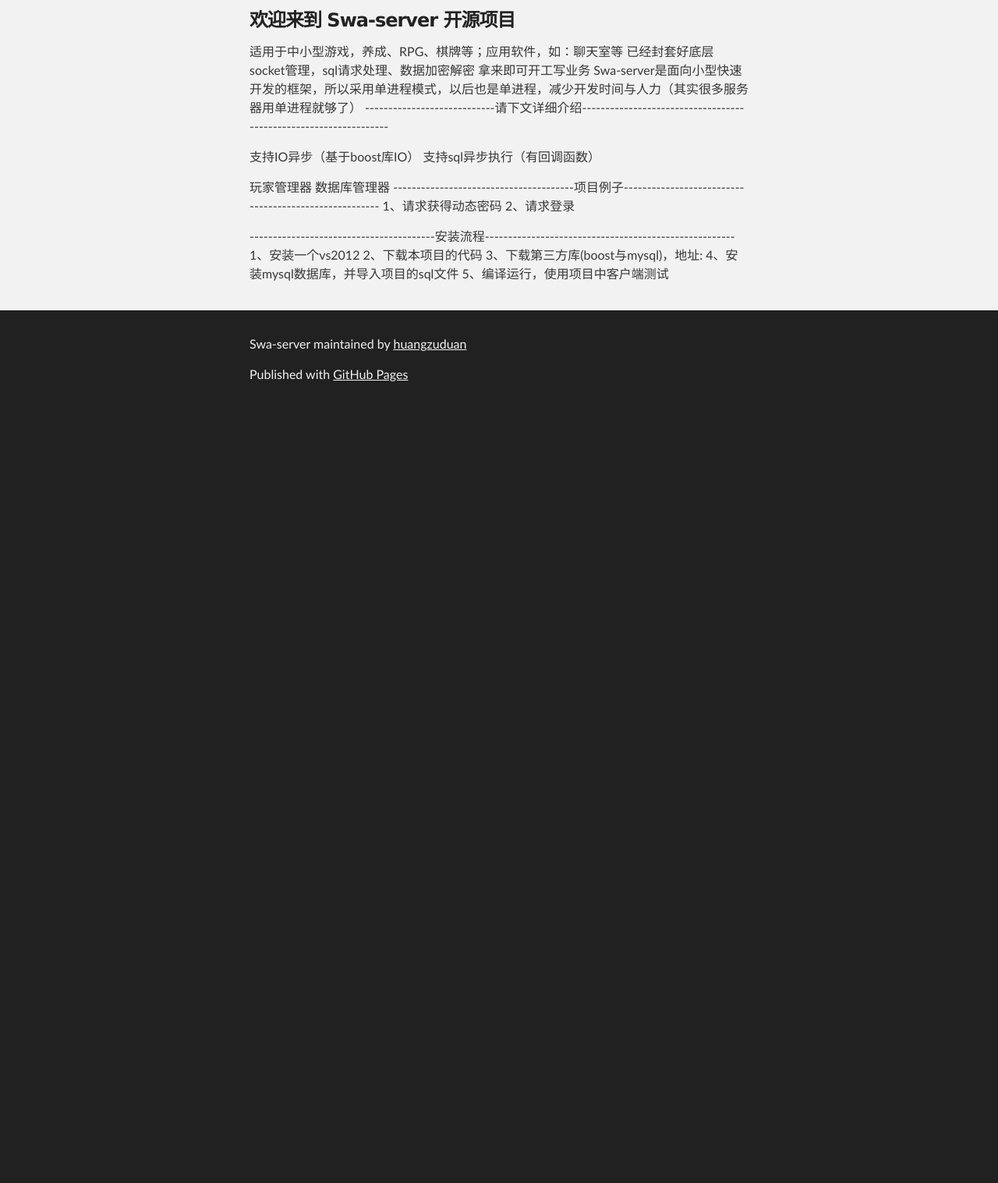
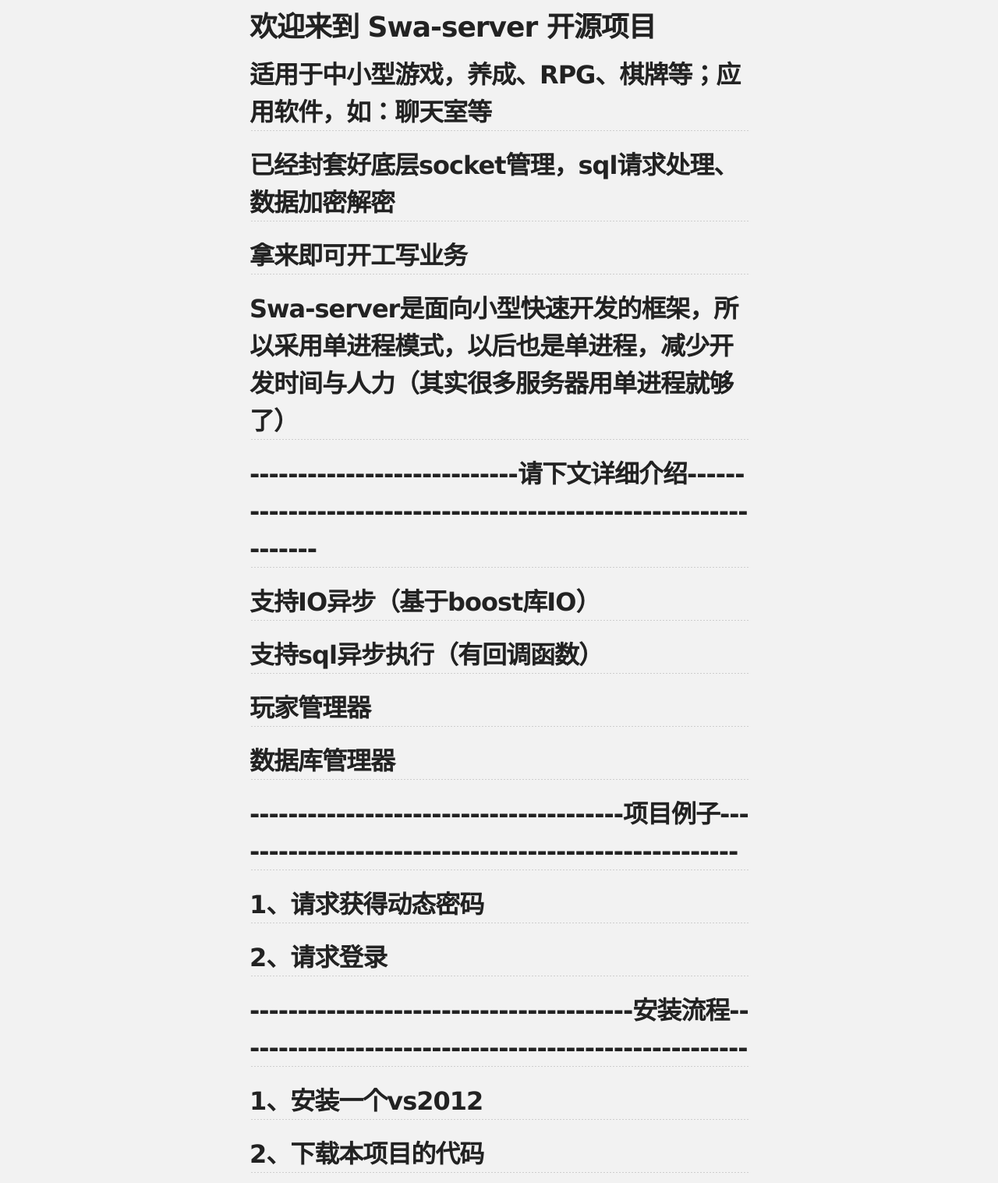
Before and after one commit to huangzuduan/SWA-Server, a plain HTML site: page index.html in a window 1280 px wide. Shown: the part 288-1805 px from the top of the page at 78% size. Before the commit the page ends 815 px from the top, so only its background shows below. Drawn offline with Linux system fonts and the light colour scheme.

Commit message:
Create gh-pages branch via GitHub

```diff
--- a/index.html
+++ b/index.html
@@ -31,30 +31,62 @@
     <!-- MAIN CONTENT -->
     <div id="main_content_wrap" class="outer">
       <section id="main_content" class="inner">
-        <h3>
-<a id="欢迎来到-swa-server-开源项目" class="anchor" href="#%E6%AC%A2%E8%BF%8E%E6%9D%A5%E5%88%B0-swa-server-%E5%BC%80%E6%BA%90%E9%A1%B9%E7%9B%AE" aria-hidden="true"><span class="octicon octicon-link"></span></a>欢迎来到 Swa-server 开源项目</h3>
+        <h1>
+<a id="欢迎来到-swa-server-开源项目" class="anchor" href="#%E6%AC%A2%E8%BF%8E%E6%9D%A5%E5%88%B0-swa-server-%E5%BC%80%E6%BA%90%E9%A1%B9%E7%9B%AE" aria-hidden="true"><span class="octicon octicon-link"></span></a>欢迎来到 Swa-server 开源项目</h1>
 
-<p>适用于中小型游戏，养成、RPG、棋牌等；应用软件，如：聊天室等
-已经封套好底层socket管理，sql请求处理、数据加密解密
-拿来即可开工写业务
-Swa-server是面向小型快速开发的框架，所以采用单进程模式，以后也是单进程，减少开发时间与人力（其实很多服务器用单进程就够了）
-----------------------------请下文详细介绍-----------------------------------------------------------------</p>
+<h2>
+<a id="适用于中小型游戏养成rpg棋牌等应用软件如聊天室等" class="anchor" href="#%E9%80%82%E7%94%A8%E4%BA%8E%E4%B8%AD%E5%B0%8F%E5%9E%8B%E6%B8%B8%E6%88%8F%E5%85%BB%E6%88%90rpg%E6%A3%8B%E7%89%8C%E7%AD%89%E5%BA%94%E7%94%A8%E8%BD%AF%E4%BB%B6%E5%A6%82%E8%81%8A%E5%A4%A9%E5%AE%A4%E7%AD%89" aria-hidden="true"><span class="octicon octicon-link"></span></a>适用于中小型游戏，养成、RPG、棋牌等；应用软件，如：聊天室等</h2>
 
-<p>支持IO异步（基于boost库IO）
-支持sql异步执行（有回调函数）</p>
+<h2>
+<a id="已经封套好底层socket管理sql请求处理数据加密解密" class="anchor" href="#%E5%B7%B2%E7%BB%8F%E5%B0%81%E5%A5%97%E5%A5%BD%E5%BA%95%E5%B1%82socket%E7%AE%A1%E7%90%86sql%E8%AF%B7%E6%B1%82%E5%A4%84%E7%90%86%E6%95%B0%E6%8D%AE%E5%8A%A0%E5%AF%86%E8%A7%A3%E5%AF%86" aria-hidden="true"><span class="octicon octicon-link"></span></a>已经封套好底层socket管理，sql请求处理、数据加密解密</h2>
 
-<p>玩家管理器
-数据库管理器
----------------------------------------项目例子------------------------------------------------------
-1、请求获得动态密码
-2、请求登录</p>
+<h2>
+<a id="拿来即可开工写业务" class="anchor" href="#%E6%8B%BF%E6%9D%A5%E5%8D%B3%E5%8F%AF%E5%BC%80%E5%B7%A5%E5%86%99%E4%B8%9A%E5%8A%A1" aria-hidden="true"><span class="octicon octicon-link"></span></a>拿来即可开工写业务</h2>
 
-<p>----------------------------------------安装流程------------------------------------------------------
-1、安装一个vs2012
-2、下载本项目的代码
-3、下载第三方库(boost与mysql)，地址:
-4、安装mysql数据库，并导入项目的sql文件
-5、编译运行，使用项目中客户端测试</p>
+<h2>
+<a id="swa-server是面向小型快速开发的框架所以采用单进程模式以后也是单进程减少开发时间与人力其实很多服务器用单进程就够了" class="anchor" href="#swa-server%E6%98%AF%E9%9D%A2%E5%90%91%E5%B0%8F%E5%9E%8B%E5%BF%AB%E9%80%9F%E5%BC%80%E5%8F%91%E7%9A%84%E6%A1%86%E6%9E%B6%E6%89%80%E4%BB%A5%E9%87%87%E7%94%A8%E5%8D%95%E8%BF%9B%E7%A8%8B%E6%A8%A1%E5%BC%8F%E4%BB%A5%E5%90%8E%E4%B9%9F%E6%98%AF%E5%8D%95%E8%BF%9B%E7%A8%8B%E5%87%8F%E5%B0%91%E5%BC%80%E5%8F%91%E6%97%B6%E9%97%B4%E4%B8%8E%E4%BA%BA%E5%8A%9B%E5%85%B6%E5%AE%9E%E5%BE%88%E5%A4%9A%E6%9C%8D%E5%8A%A1%E5%99%A8%E7%94%A8%E5%8D%95%E8%BF%9B%E7%A8%8B%E5%B0%B1%E5%A4%9F%E4%BA%86" aria-hidden="true"><span class="octicon octicon-link"></span></a>Swa-server是面向小型快速开发的框架，所以采用单进程模式，以后也是单进程，减少开发时间与人力（其实很多服务器用单进程就够了）</h2>
+
+<h2>
+<a id="----------------------------请下文详细介绍-----------------------------------------------------------------" class="anchor" href="#----------------------------%E8%AF%B7%E4%B8%8B%E6%96%87%E8%AF%A6%E7%BB%86%E4%BB%8B%E7%BB%8D-----------------------------------------------------------------" aria-hidden="true"><span class="octicon octicon-link"></span></a>----------------------------请下文详细介绍-----------------------------------------------------------------</h2>
+
+<h2>
+<a id="支持io异步基于boost库io" class="anchor" href="#%E6%94%AF%E6%8C%81io%E5%BC%82%E6%AD%A5%E5%9F%BA%E4%BA%8Eboost%E5%BA%93io" aria-hidden="true"><span class="octicon octicon-link"></span></a>支持IO异步（基于boost库IO）</h2>
+
+<h2>
+<a id="支持sql异步执行有回调函数" class="anchor" href="#%E6%94%AF%E6%8C%81sql%E5%BC%82%E6%AD%A5%E6%89%A7%E8%A1%8C%E6%9C%89%E5%9B%9E%E8%B0%83%E5%87%BD%E6%95%B0" aria-hidden="true"><span class="octicon octicon-link"></span></a>支持sql异步执行（有回调函数）</h2>
+
+<h2>
+<a id="玩家管理器" class="anchor" href="#%E7%8E%A9%E5%AE%B6%E7%AE%A1%E7%90%86%E5%99%A8" aria-hidden="true"><span class="octicon octicon-link"></span></a>玩家管理器</h2>
+
+<h2>
+<a id="数据库管理器" class="anchor" href="#%E6%95%B0%E6%8D%AE%E5%BA%93%E7%AE%A1%E7%90%86%E5%99%A8" aria-hidden="true"><span class="octicon octicon-link"></span></a>数据库管理器</h2>
+
+<h2>
+<a id="---------------------------------------项目例子------------------------------------------------------" class="anchor" href="#---------------------------------------%E9%A1%B9%E7%9B%AE%E4%BE%8B%E5%AD%90------------------------------------------------------" aria-hidden="true"><span class="octicon octicon-link"></span></a>---------------------------------------项目例子------------------------------------------------------</h2>
+
+<h2>
+<a id="1请求获得动态密码" class="anchor" href="#1%E8%AF%B7%E6%B1%82%E8%8E%B7%E5%BE%97%E5%8A%A8%E6%80%81%E5%AF%86%E7%A0%81" aria-hidden="true"><span class="octicon octicon-link"></span></a>1、请求获得动态密码</h2>
+
+<h2>
+<a id="2请求登录" class="anchor" href="#2%E8%AF%B7%E6%B1%82%E7%99%BB%E5%BD%95" aria-hidden="true"><span class="octicon octicon-link"></span></a>2、请求登录</h2>
+
+<h2>
+<a id="----------------------------------------安装流程------------------------------------------------------" class="anchor" href="#----------------------------------------%E5%AE%89%E8%A3%85%E6%B5%81%E7%A8%8B------------------------------------------------------" aria-hidden="true"><span class="octicon octicon-link"></span></a>----------------------------------------安装流程------------------------------------------------------</h2>
+
+<h2>
+<a id="1安装一个vs2012" class="anchor" href="#1%E5%AE%89%E8%A3%85%E4%B8%80%E4%B8%AAvs2012" aria-hidden="true"><span class="octicon octicon-link"></span></a>1、安装一个vs2012</h2>
+
+<h2>
+<a id="2下载本项目的代码" class="anchor" href="#2%E4%B8%8B%E8%BD%BD%E6%9C%AC%E9%A1%B9%E7%9B%AE%E7%9A%84%E4%BB%A3%E7%A0%81" aria-hidden="true"><span class="octicon octicon-link"></span></a>2、下载本项目的代码</h2>
+
+<h2>
+<a id="3下载第三方库boost与mysql地址" class="anchor" href="#3%E4%B8%8B%E8%BD%BD%E7%AC%AC%E4%B8%89%E6%96%B9%E5%BA%93boost%E4%B8%8Emysql%E5%9C%B0%E5%9D%80" aria-hidden="true"><span class="octicon octicon-link"></span></a>3、下载第三方库(boost与mysql)，地址:</h2>
+
+<h2>
+<a id="4安装mysql数据库并导入项目的sql文件" class="anchor" href="#4%E5%AE%89%E8%A3%85mysql%E6%95%B0%E6%8D%AE%E5%BA%93%E5%B9%B6%E5%AF%BC%E5%85%A5%E9%A1%B9%E7%9B%AE%E7%9A%84sql%E6%96%87%E4%BB%B6" aria-hidden="true"><span class="octicon octicon-link"></span></a>4、安装mysql数据库，并导入项目的sql文件</h2>
+
+<h2>
+<a id="5编译运行使用项目中客户端测试" class="anchor" href="#5%E7%BC%96%E8%AF%91%E8%BF%90%E8%A1%8C%E4%BD%BF%E7%94%A8%E9%A1%B9%E7%9B%AE%E4%B8%AD%E5%AE%A2%E6%88%B7%E7%AB%AF%E6%B5%8B%E8%AF%95" aria-hidden="true"><span class="octicon octicon-link"></span></a>5、编译运行，使用项目中客户端测试</h2>
       </section>
     </div>
 
--- a/params.json
+++ b/params.json
@@ -1 +1 @@
-{"name":"Swa-server","tagline":"简单高效Socket框架-可用于中小型游戏、应用开发（拿来即可使用）","body":"### 欢迎来到 Swa-server 开源项目\r\n\r\n适用于中小型游戏，养成、RPG、棋牌等；应用软件，如：聊天室等\r\n已经封套好底层socket管理，sql请求处理、数据加密解密\r\n拿来即可开工写业务\r\nSwa-server是面向小型快速开发的框架，所以采用单进程模式，以后也是单进程，减少开发时间与人力（其实很多服务器用单进程就够了）\r\n----------------------------请下文详细介绍-----------------------------------------------------------------\r\n\r\n支持IO异步（基于boost库IO）\r\n支持sql异步执行（有回调函数）\r\n\r\n玩家管理器\r\n数据库管理器\r\n---------------------------------------项目例子------------------------------------------------------\r\n1、请求获得动态密码\r\n2、请求登录\r\n\r\n----------------------------------------安装流程------------------------------------------------------\r\n1、安装一个vs2012\r\n2、下载本项目的代码\r\n3、下载第三方库(boost与mysql)，地址:\r\n4、安装mysql数据库，并导入项目的sql文件\r\n5、编译运行，使用项目中客户端测试\r\n\r\n\r\n","google":"","note":"Don't delete this file! It's used internally to help with page regeneration."}
+{"name":"Swa-server","tagline":"简单高效Socket框架-可用于中小型游戏、应用开发（拿来即可使用）","body":"# 欢迎来到 Swa-server 开源项目\r\n\r\n## 适用于中小型游戏，养成、RPG、棋牌等；应用软件，如：聊天室等\r\n## 已经封套好底层socket管理，sql请求处理、数据加密解密\r\n## 拿来即可开工写业务\r\n## Swa-server是面向小型快速开发的框架，所以采用单进程模式，以后也是单进程，减少开发时间与人力（其实很多服务器用单进程就够了）\r\n## ----------------------------请下文详细介绍-----------------------------------------------------------------\r\n\r\n## 支持IO异步（基于boost库IO）\r\n## 支持sql异步执行（有回调函数）\r\n\r\n## 玩家管理器\r\n## 数据库管理器\r\n## ---------------------------------------项目例子------------------------------------------------------\r\n## 1、请求获得动态密码\r\n## 2、请求登录\r\n\r\n## ----------------------------------------安装流程------------------------------------------------------\r\n##1、安装一个vs2012\r\n##2、下载本项目的代码\r\n##3、下载第三方库(boost与mysql)，地址:\r\n##4、安装mysql数据库，并导入项目的sql文件\r\n##5、编译运行，使用项目中客户端测试\r\n\r\n","google":"","note":"Don't delete this file! It's used internally to help with page regeneration."}
```
